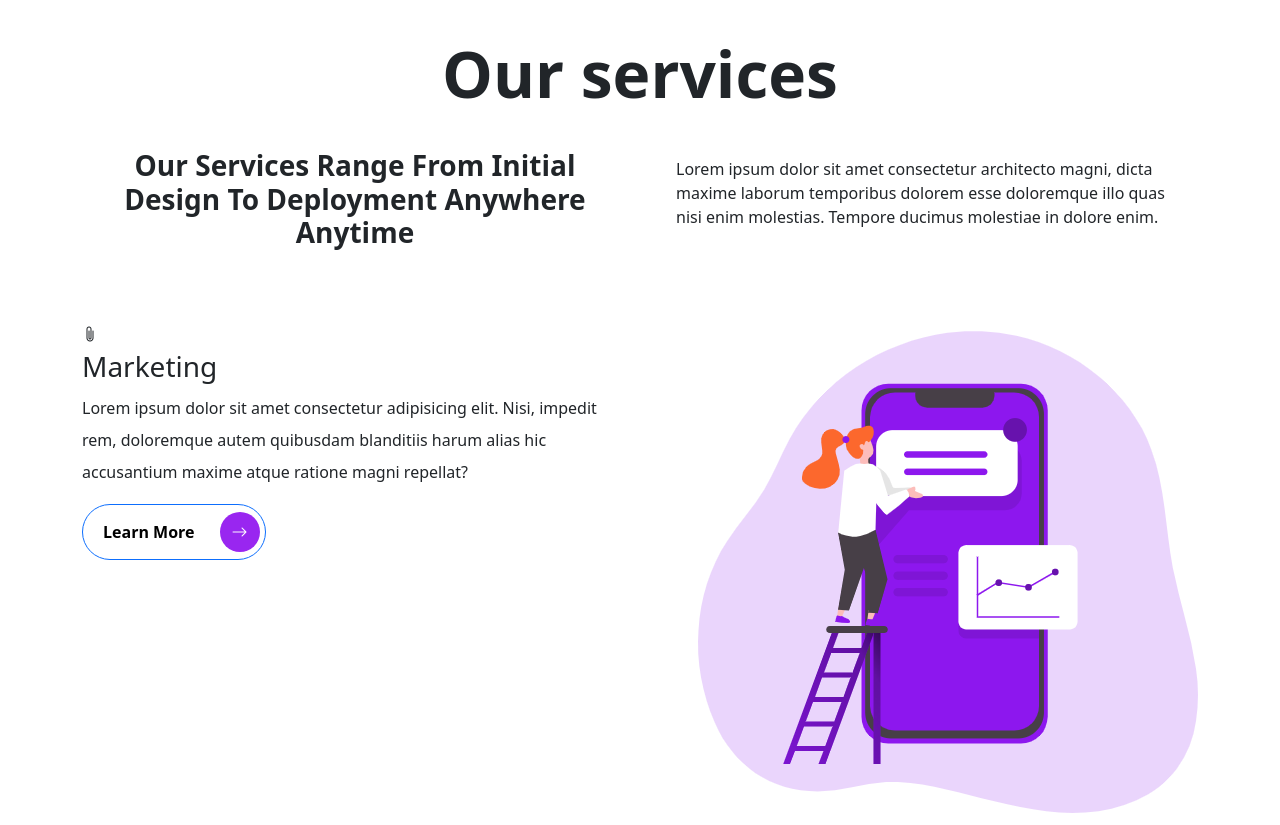
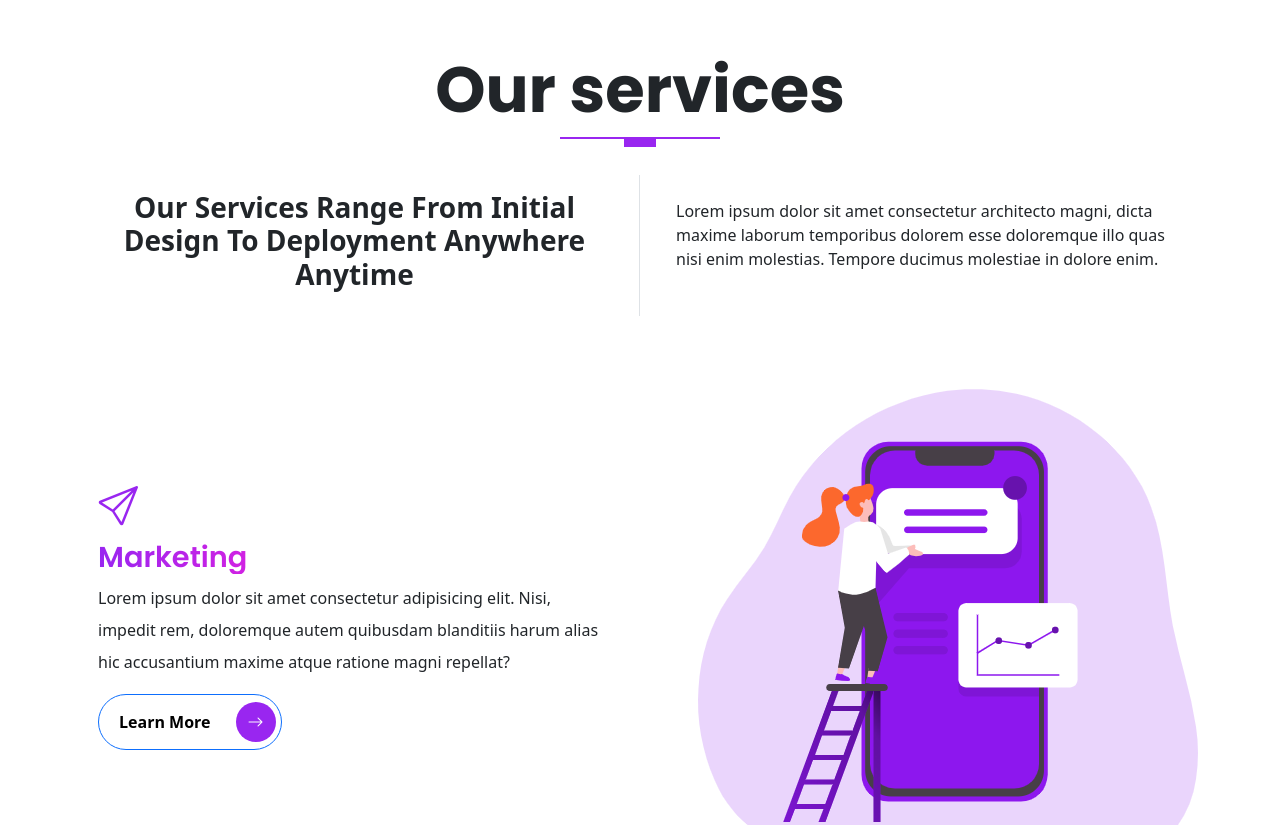
Before and after one commit to prantomollick/portfolio-website-bootstrap-5-sass, a website built with Vite: page index.html in a window 1280 px wide. Shown: the part 1180-2005 px from the top of the page. Built offline with nearby package versions, Linux system fonts and the light colour scheme.

Commit message:
service section scss is done

```diff
--- a/index.html
+++ b/index.html
@@ -237,7 +237,7 @@
             <div class="container">
                 <div class="row text-center">
                     <h2 class="display-3 fw-bold">Our services</h2>
-                    <div class="headin-line mb-1"></div>
+                    <div class="heading-line mb-1"></div>
                 </div>
 
                 <!-- START THE DESCRIPTION CONTENT  -->
@@ -271,7 +271,7 @@
                 <div class="row">
                     <div class="col-lg-6 col-sm-12 col-xs-12 services mt-4">
                         <div class="services__content">
-                            <div class="icon d-block bi bi-paperclip"></div>
+                            <div class="icon d-block bi bi-send"></div>
                             <h3 class="display-3--title mt-1">Marketing</h3>
                             <p class="lh-lg">
                                 Lorem ipsum dolor sit amet consectetur
@@ -319,7 +319,7 @@
                         class="col-lg-6 col-md-6 col-sm-12 col-xs-12 services mt-4"
                     >
                         <div class="services__content">
-                            <div class="icon d-block fas fa-code"></div>
+                            <div class="icon d-block bi bi-code"></div>
                             <h3 class="display-3--title mt-1">
                                 web development
                             </h3>
@@ -346,9 +346,7 @@
                         class="col-lg-6 col-md-6 col-sm-12 col-xs-12 services mt-4"
                     >
                         <div class="services__content">
-                            <div
-                                class="icon d-block fas fa-cloud-upload-alt"
-                            ></div>
+                            <div class="icon d-block bi bi-cloud-upload"></div>
                             <h3 class="display-3--title mt-1">cloud hosting</h3>
                             <p class="lh-lg">
                                 Lorem ipsum dolor sit amet consectetur
--- a/src/scss/components/_breakpoints.scss
+++ b/src/scss/components/_breakpoints.scss
@@ -10,3 +10,30 @@
         display: inline-block;
     }
 }
+
+// BORDER RIGHT
+.border-right {
+    @include media-breakpoint-up(sm) {
+        border-right: 0.1rem solid $gray-300;
+        height: 100%;
+    }
+}
+
+// SERVICE Section
+.services__content {
+    p {
+        @include media-breakpoint-up(lg) {
+            font-size: 1rem;
+        }
+    }
+
+    @include media-breakpoint-up(lg) {
+        margin-top: 5rem;
+    }
+
+    .icon {
+        @include media-breakpoint-up(lg) {
+            font-size: 2.5rem;
+        }
+    }
+}
--- a/src/scss/components/_typography.scss
+++ b/src/scss/components/_typography.scss
@@ -41,3 +41,26 @@
     background-color: $primary;
     margin-bottom: 1rem;
 }
+
+// Display 3
+.display-3 {
+    font-family: "Poppins", sans-serif;
+
+    &--title {
+        font-size: 1.8rem;
+        text-transform: capitalize;
+        font-weight: 600;
+        font-family: "Poppins", sans-serif;
+        display: inline-block;
+        background-image: linear-gradient(to right, $primary, $secondary);
+        background-clip: text;
+        -webkit-background-clip: text;
+        -webkit-text-fill-color: transparent;
+    }
+}
+
+// Border Right
+.border-right {
+    border-right: 0.1rem solid $gray-300;
+    height: 100%;
+}
--- a/src/scss/sections/_services.scss
+++ b/src/scss/sections/_services.scss
@@ -0,0 +1,24 @@
+@use "../variables" as *;
+
+.services {
+    position: relative;
+    padding: 1rem 0;
+
+    &__content {
+        padding: 1rem;
+        margin-top: 0;
+
+        p {
+            font-size: 0.8rem;
+        }
+    }
+
+    .icon {
+        font-size: 1.5rem;
+        color: $primary;
+    }
+
+    &__pic {
+        max-width: 100%;
+    }
+}
```
